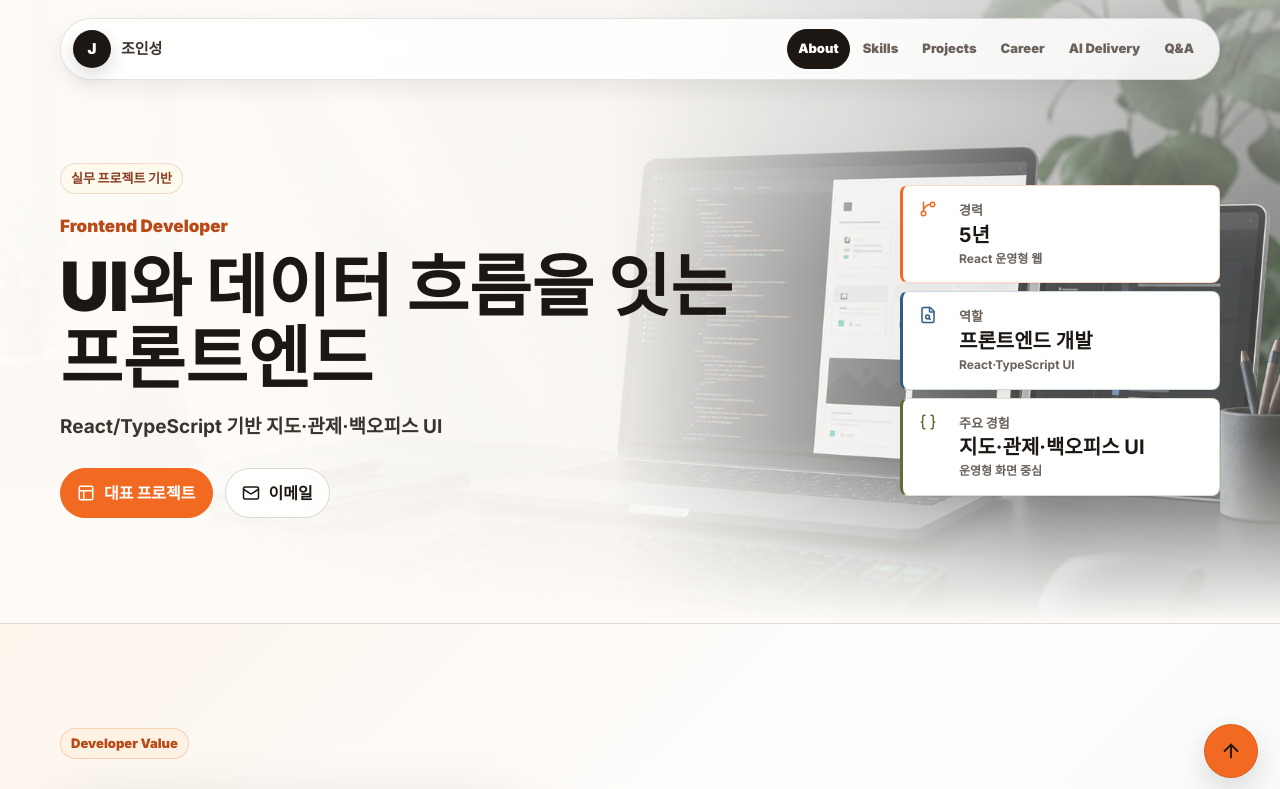
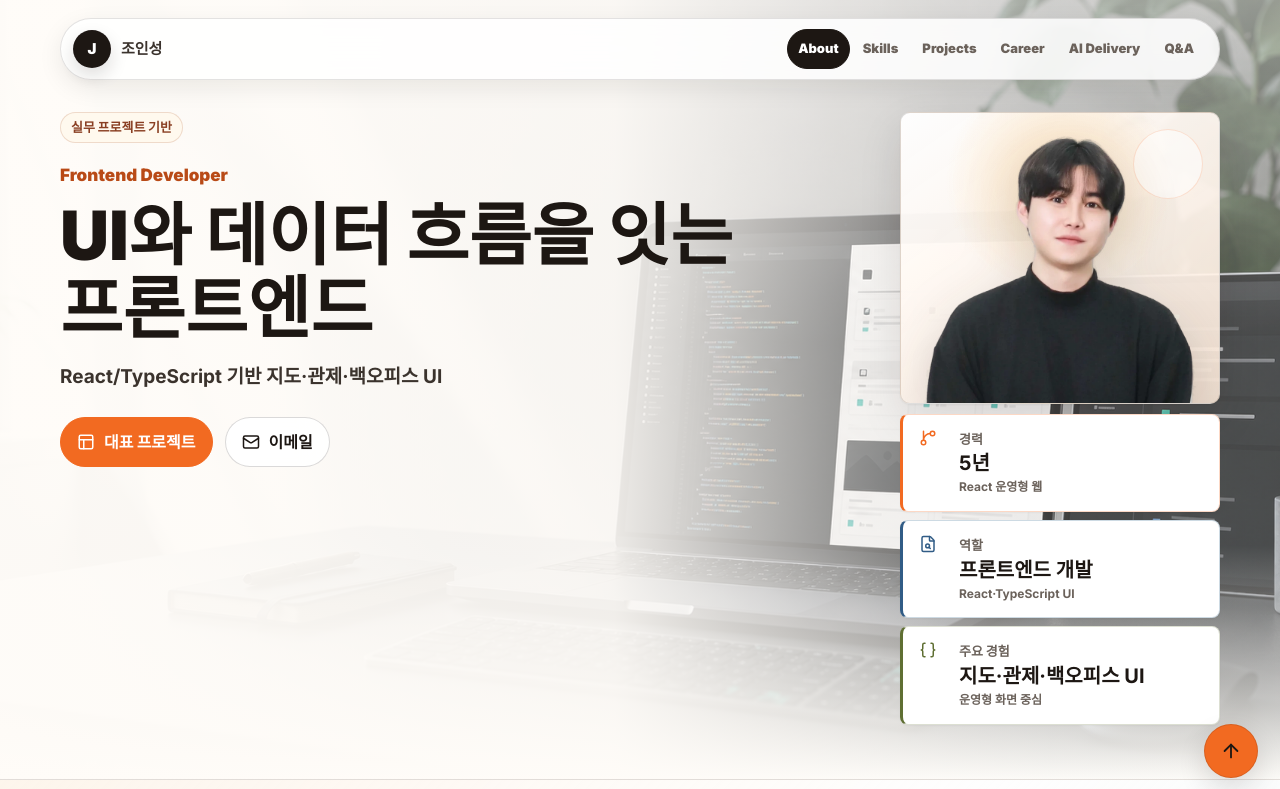
Before and after one commit to 960403jo/portfolio, a Next.js app: page / in a window 1280 px wide. Shown: the top 789 px of the page. Built offline with nearby package versions, Linux system fonts and the light colour scheme; no server answers.

Commit message:
Add hero profile cutout

```diff
--- a/app/globals.css
+++ b/app/globals.css
@@ -325,9 +325,56 @@ li {
 
 .hero-dossier {
   display: grid;
-  gap: 8px;
+  gap: 10px;
   align-self: center;
   filter: none;
+}
+
+.hero-profile {
+  position: relative;
+  min-height: 292px;
+  overflow: hidden;
+  border: 1px solid rgba(29, 23, 19, 0.14);
+  border-radius: 10px;
+  background:
+    radial-gradient(circle at 50% 24%, rgba(255, 213, 154, 0.58), transparent 42%),
+    linear-gradient(145deg, rgba(255, 255, 255, 0.96), rgba(255, 236, 220, 0.9));
+  box-shadow: 0 1px 2px rgba(29, 23, 19, 0.05), 0 18px 44px rgba(29, 23, 19, 0.1);
+}
+
+.hero-profile::before {
+  position: absolute;
+  inset: 16px 16px auto auto;
+  width: 68px;
+  height: 68px;
+  border: 1px solid rgba(242, 106, 33, 0.18);
+  border-radius: 50%;
+  background: rgba(255, 255, 255, 0.54);
+  content: "";
+}
+
+.hero-profile::after {
+  position: absolute;
+  right: 38px;
+  bottom: 20px;
+  left: 38px;
+  height: 26px;
+  border-radius: 999px;
+  background: rgba(29, 23, 19, 0.14);
+  filter: blur(16px);
+  content: "";
+}
+
+.hero-profile__image {
+  position: absolute;
+  bottom: -126px;
+  left: 50%;
+  z-index: 1;
+  width: min(90%, 292px);
+  height: auto;
+  max-width: none;
+  transform: translateX(-50%);
+  filter: drop-shadow(0 18px 28px rgba(29, 23, 19, 0.16));
 }
 
 .hero-dossier__signals span {
@@ -2228,6 +2275,26 @@ li {
     filter: none;
   }
 
+  .hero-profile {
+    min-height: 218px;
+  }
+
+  .hero-profile::before {
+    width: 52px;
+    height: 52px;
+  }
+
+  .hero-profile::after {
+    right: 54px;
+    left: 54px;
+    height: 20px;
+  }
+
+  .hero-profile__image {
+    bottom: -104px;
+    width: min(76%, 242px);
+  }
+
   .hero-dossier__signals div {
     min-height: 76px;
     grid-template-columns: 20px 1fr;
--- a/src/components/sections/HeroSection.tsx
+++ b/src/components/sections/HeroSection.tsx
@@ -54,6 +54,17 @@ export function HeroSection() {
           </div>
         </div>
         <div className="hero-dossier" aria-label="핵심 정보">
+          <div className="hero-profile">
+            <Image
+              src="/images/profile/joinseong-profile-hero.webp"
+              alt="조인성 프로필 사진"
+              width={760}
+              height={1062}
+              priority
+              sizes="(max-width: 760px) 320px, 320px"
+              className="hero-profile__image"
+            />
+          </div>
           <div className="hero-dossier__signals">
             {heroSignals.map((signal, index) => {
               const Icon = signalIcons[index];
```
Also changed, not shown: public/images/profile/joinseong-profile-hero.webp (added), 4 other files (tests, documents, lock files or other folders).
